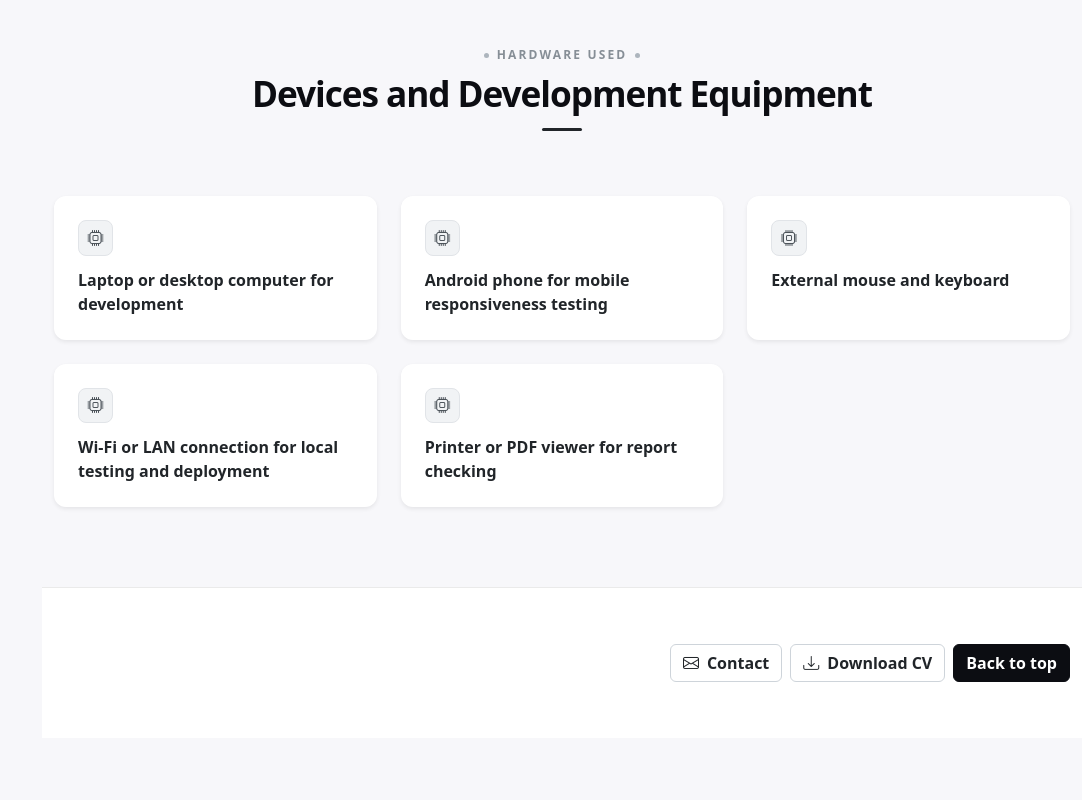
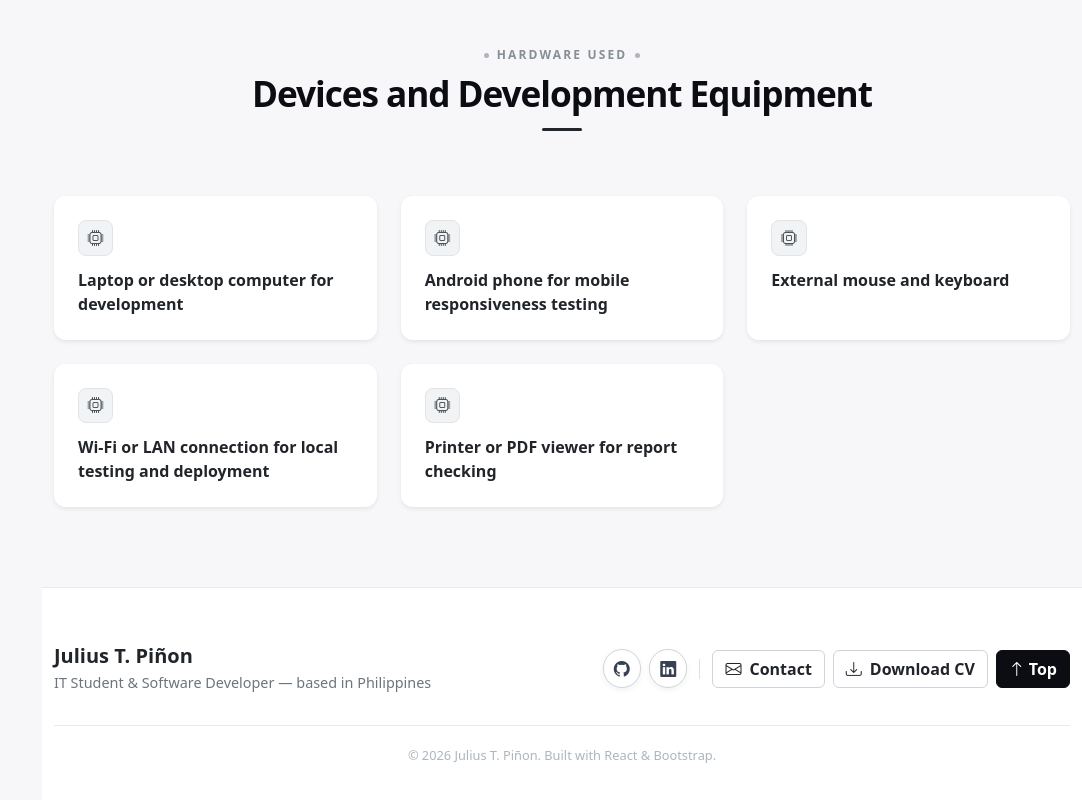
Before and after one commit to eltocmo0115/juliusPortfolio, a React (Vite) app: page / in a window 1280 px wide. Shown: the part 5150-5950 px from the top of the page, without its empty margins (198-1280 px from the left). Before the commit the page ends 5888 px from the top, so only its background shows below. Built offline with nearby package versions, Linux system fonts and the light colour scheme.

Commit message:
feat: full footer redesign — name, tagline, social icons, copyright

```diff
--- a/src/components/layout/Footer.jsx
+++ b/src/components/layout/Footer.jsx
@@ -1,44 +1,92 @@
-import { profile } from '@/data/portfolioData'
+import { useMemo } from 'react'
+import { profile, programmingSkills, softwareProjects, capstoneProject } from '@/data/portfolioData'
+import { buildCvLines } from '@/utils/pdfUtils'
 import { usePdfUrl } from '@/hooks/usePdfUrl'
-import { buildCvLines } from '@/utils/pdfUtils'
-import {
-  programmingSkills,
-  softwareProjects,
-  capstoneProject,
-} from '@/data/portfolioData'
-
-const cvLines = buildCvLines({ profile, programmingSkills, softwareProjects, capstoneProject })
 
 /**
- * Site footer — branding, CV download, and back-to-top link.
+ * Site footer — name, tagline, social links, action buttons, copyright.
+ * Social URLs are pulled from profile so you only update them in one place.
  */
 function Footer() {
+  const cvLines = useMemo(
+    () => buildCvLines({ profile, programmingSkills, softwareProjects, capstoneProject }),
+    [],
+  )
   const cvPdfUrl = usePdfUrl(cvLines)
 
   return (
-    <footer className="site-footer">
+    <footer className="site-footer" id="site-footer">
       <div className="container">
-        <div className="d-flex flex-column flex-lg-row justify-content-between align-items-lg-center gap-3">
+
+        {/* Main row — identity left, actions right */}
+        <div className="d-flex flex-column flex-lg-row justify-content-between align-items-lg-center gap-4">
+
+          {/* Left: name + one-line tagline */}
           <div>
-            <p className="h5 fw-bold mb-1"></p>
-            <p className="mb-0 text-secondary">
-
+            <p className="h5 fw-bold mb-1">{profile.name}</p>
+            <p className="mb-0 footer-tagline">
+              IT Student &amp; Software Developer — based in {profile.location}
             </p>
           </div>
-          <div className="d-flex flex-wrap gap-2">
-            <a className="btn btn-outline-light" href={`mailto:${profile.email}`}>
+
+          {/* Right: social icons + action buttons */}
+          <div className="d-flex flex-wrap align-items-center gap-2">
+
+            {/* Social icons */}
+            <a
+              className="hero-social-link"
+              href={profile.github}
+              target="_blank"
+              rel="noopener noreferrer"
+              aria-label="GitHub profile"
+              id="footer-github"
+            >
+              <i className="bi bi-github" aria-hidden="true" />
+            </a>
+            <a
+              className="hero-social-link"
+              href={profile.linkedin}
+              target="_blank"
+              rel="noopener noreferrer"
+              aria-label="LinkedIn profile"
+              id="footer-linkedin"
+            >
+              <i className="bi bi-linkedin" aria-hidden="true" />
+            </a>
+
+            {/* Divider */}
+            <span className="footer-divider" aria-hidden="true" />
+
+            {/* Action buttons */}
+            <a
+              className="btn btn-outline-light"
+              href={`mailto:${profile.email}`}
+              id="footer-contact"
+            >
               <i className="bi bi-envelope me-2" aria-hidden="true" />
               Contact
             </a>
-            <a className="btn btn-outline-light" href={cvPdfUrl} download="Curriculum-Vitae.pdf">
+            <a
+              className="btn btn-outline-light"
+              href={cvPdfUrl}
+              download="Curriculum-Vitae.pdf"
+              id="footer-download-cv"
+            >
               <i className="bi bi-download me-2" aria-hidden="true" />
               Download CV
             </a>
-            <a className="btn btn-light" href="#top">
-              Back to top
+            <a className="btn btn-light" href="#top" id="footer-back-top">
+              <i className="bi bi-arrow-up me-1" aria-hidden="true" />
+              Top
             </a>
           </div>
         </div>
+
+        {/* Copyright line */}
+        <p className="site-footer__credit">
+          © {new Date().getFullYear()} {profile.name}. Built with React &amp; Bootstrap.
+        </p>
+
       </div>
     </footer>
   )
--- a/src/components/sections/HeroSection.jsx
+++ b/src/components/sections/HeroSection.jsx
@@ -71,7 +71,7 @@ function HeroSection() {
             <div className="hero-socials mt-4">
               <a
                 className="hero-social-link"
-                href="https://github.com/"
+                href={profile.github}
                 target="_blank"
                 rel="noopener noreferrer"
                 aria-label="GitHub profile"
@@ -81,7 +81,7 @@ function HeroSection() {
               </a>
               <a
                 className="hero-social-link"
-                href="https://linkedin.com/in/"
+                href={profile.linkedin}
                 target="_blank"
                 rel="noopener noreferrer"
                 aria-label="LinkedIn profile"
--- a/src/data/portfolioData.js
+++ b/src/data/portfolioData.js
@@ -5,6 +5,9 @@ export const profile = {
     'A clean portfolio built with Bootstrap for presenting school projects, technical growth, and capstone work in one place.',
   location: 'Philippines',
   email: 'your.email@example.com',
+  /** Replace with your real profile URLs */
+  github:   'https://github.com/',
+  linkedin: 'https://linkedin.com/in/',
   focus: ['Bootstrap', 'React', 'Clean Architecture', 'UI Systems'],
   /** Replace with your actual photo — drop any image into src/assets/ and update this path */
   photo: null,
--- a/src/styles/footer.css
+++ b/src/styles/footer.css
@@ -39,3 +39,27 @@
   background-color: #212529;
   border-color: #212529;
 }
+
+.footer-tagline {
+  font-size: 0.9rem;
+  color: #6c757d;
+}
+
+/* thin vertical rule between social icons and buttons */
+.footer-divider {
+  display: inline-block;
+  width: 1px;
+  height: 1.25rem;
+  background-color: #dee2e6;
+  margin: 0 0.25rem;
+}
+
+/* copyright / credit row */
+.site-footer__credit {
+  margin-top: 2rem;
+  padding-top: 1.25rem;
+  border-top: 1px solid #eaeaea;
+  font-size: 0.8rem;
+  color: #adb5bd;
+  text-align: center;
+}
```
